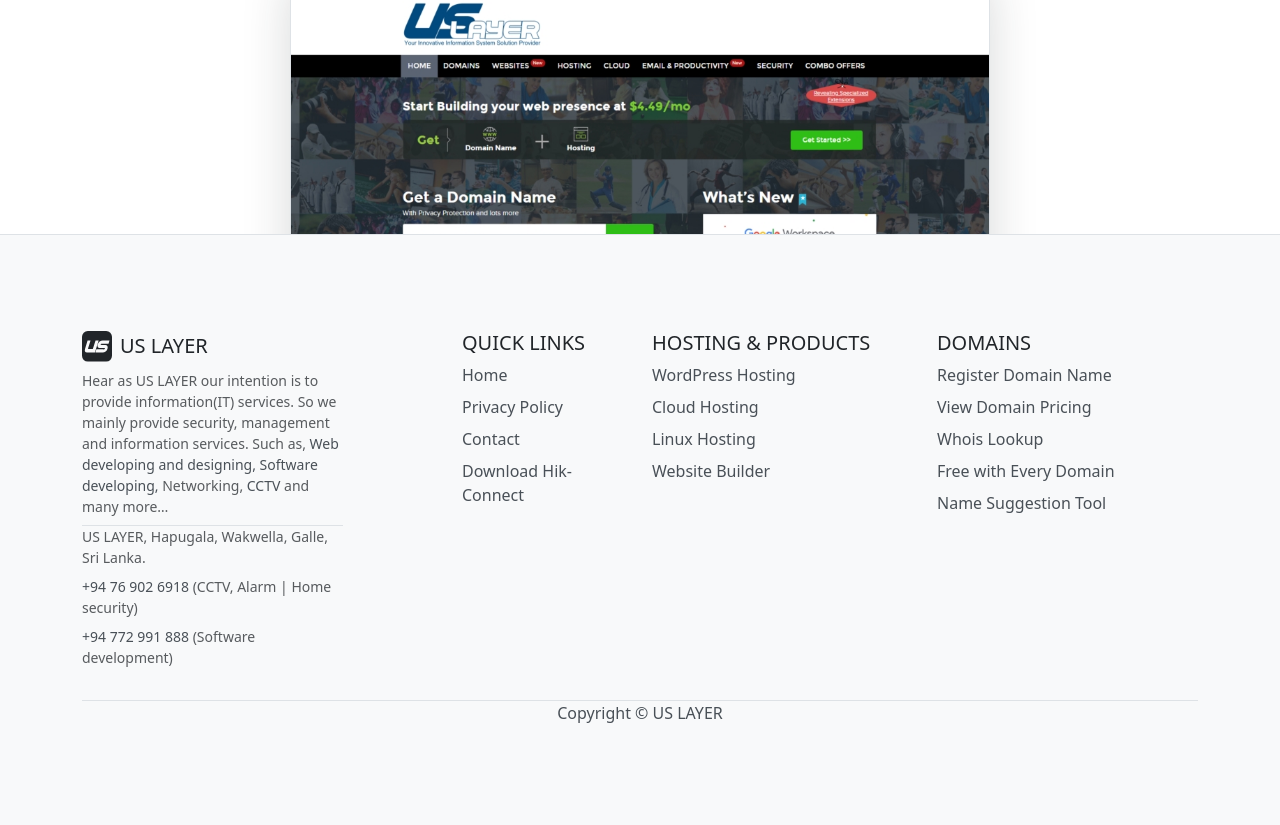
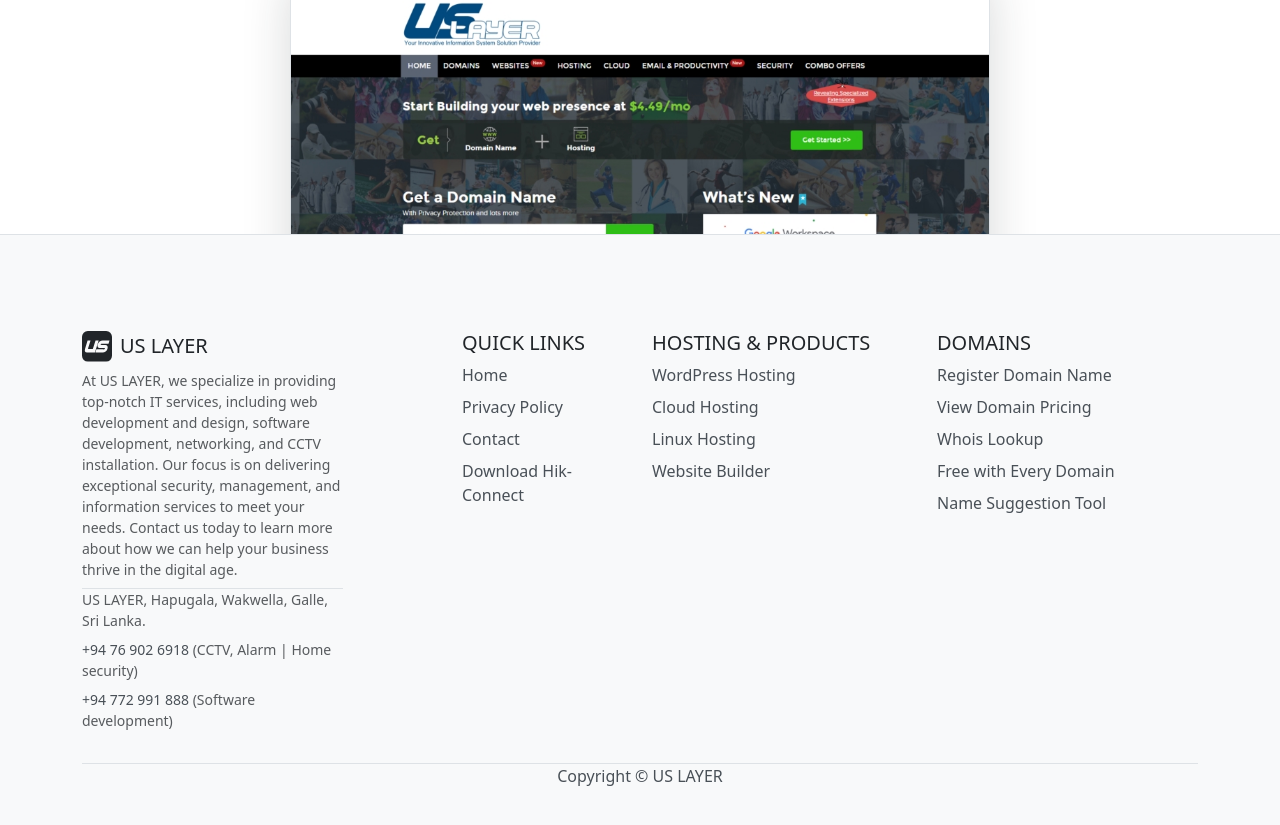
Before and after one commit to uslayer/uslayer.github.io, a Jekyll site: the page built from index.html, in a window 1280 px wide and 900 px high, scrolled down 2316 px. Shown: the top 825 px of the window. Built offline with Jekyll 4.4.1, drawn with Linux system fonts in a browser that asks for light colours; the list of posts is cut into pages by our own code.

Commit message:
Update footer.html

```diff
--- a/_includes/footer.html
+++ b/_includes/footer.html
@@ -55,7 +55,9 @@
           <span class="fs-5">US LAYER</span>
         </a>
         <ul class="list-unstyled small text-muted">
-          <li class="mb-2">Hear as US LAYER our intention is to provide information(IT) services. So we mainly provide security, management and information services. Such as, <a href="#">Web developing and designing,</a> <a href="#">Software developing,</a> Networking, <a href="#">CCTV</a> and many more…</li>
+          <li class="mb-2">
+            At US LAYER, we specialize in providing top-notch IT services, including web development and design, software development, networking, and CCTV installation. Our focus is on delivering exceptional security, management, and information services to meet your needs. Contact us today to learn more about how we can help your business thrive in the digital age.
+          </li>
           <li class="border-top"></li>
           <li class="mb-2">US LAYER, Hapugala, Wakwella, Galle, Sri Lanka.</li>
           <li class="mb-2"><a href="tel:=+94769026918">+94 76 902 6918</a> (CCTV, Alarm | Home security)</li>
```
